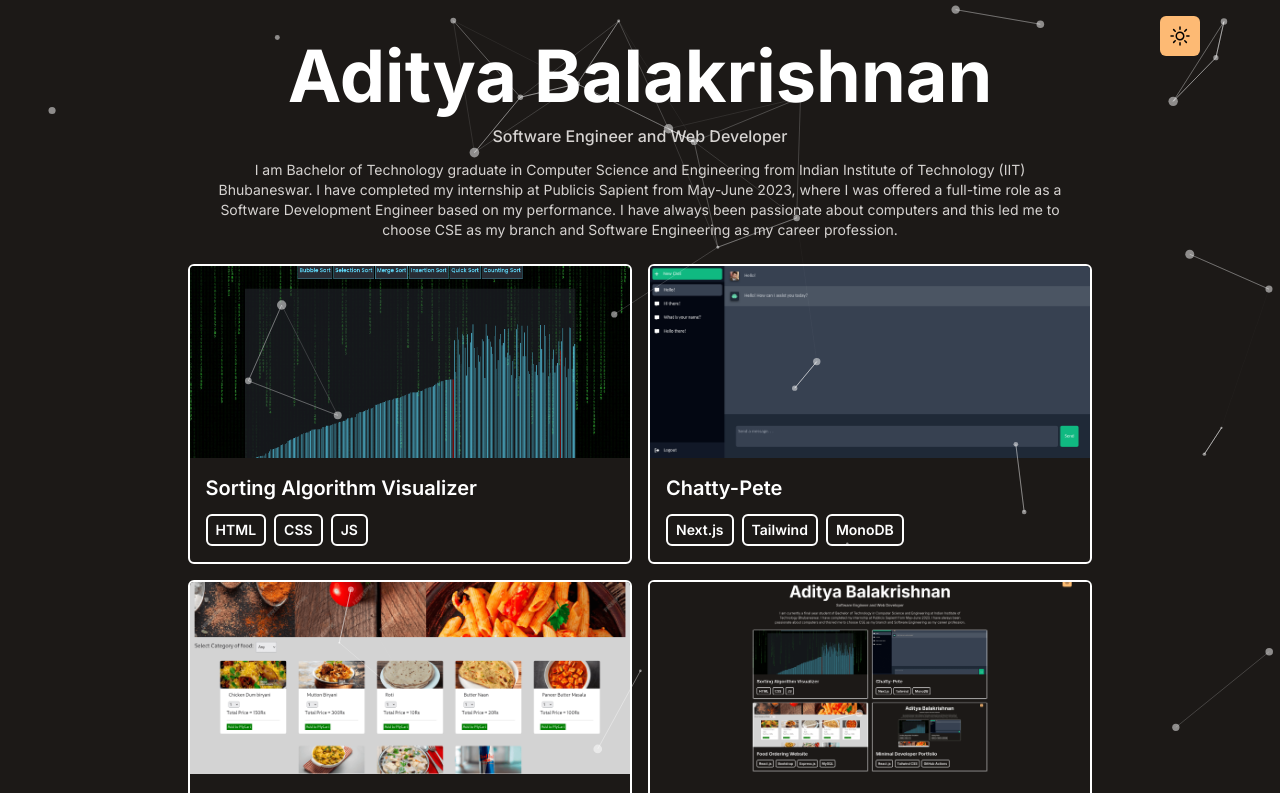
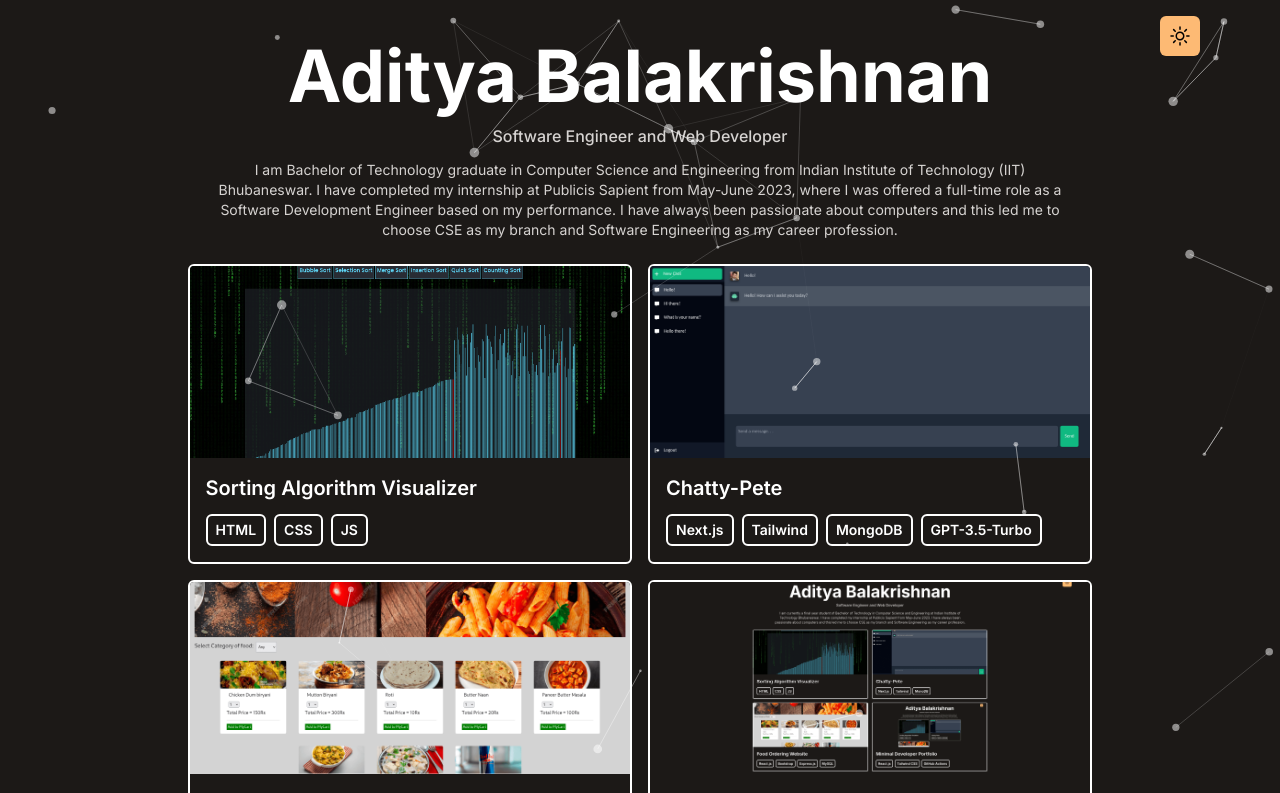
Before and after one commit to adihex/adihex, a React (Vite) app: page / in a window 1280 px wide. Shown: the top 793 px of the page. Built offline with nearby package versions, Linux system fonts and the light colour scheme.

Commit message:
Fixed typo

```diff
--- a/src/data/portfolio.js
+++ b/src/data/portfolio.js
@@ -8,7 +8,7 @@ export default [
   {
     title: 'Chatty-Pete',
     imgUrl: 'assets/chatty-pete.png',
-    stack: ['Next.js', 'Tailwind', 'MonoDB'],
+    stack: ['Next.js', 'Tailwind', 'MongoDB','GPT-3.5-Turbo'],
     link: 'https://github.com/adihex/chatty-pete',
   },
   {
```
